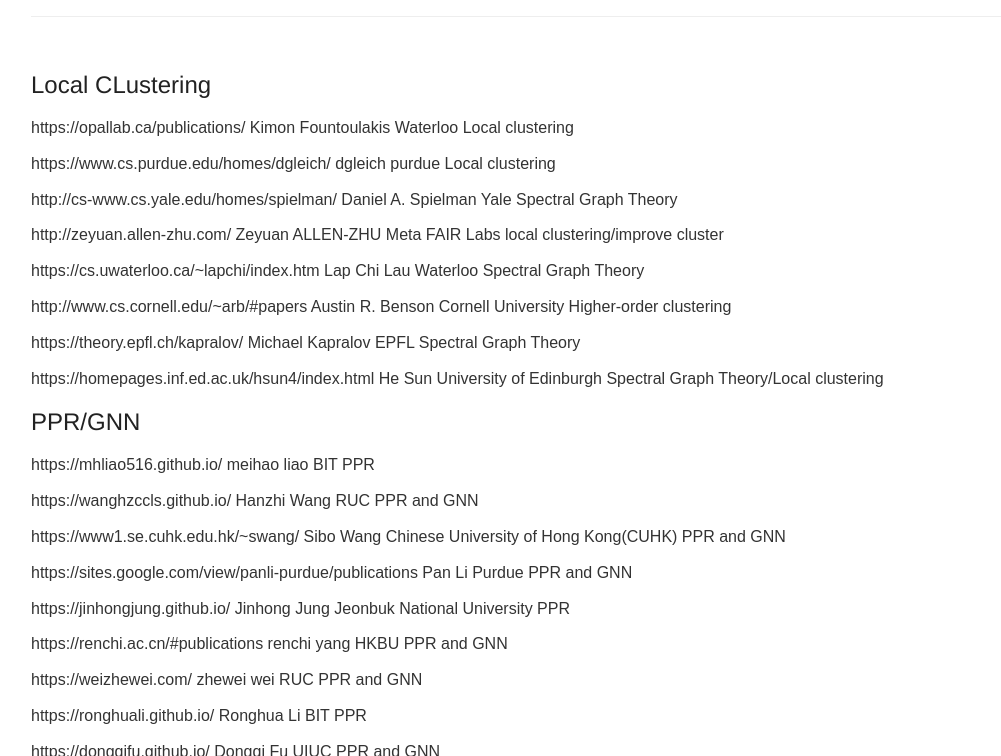
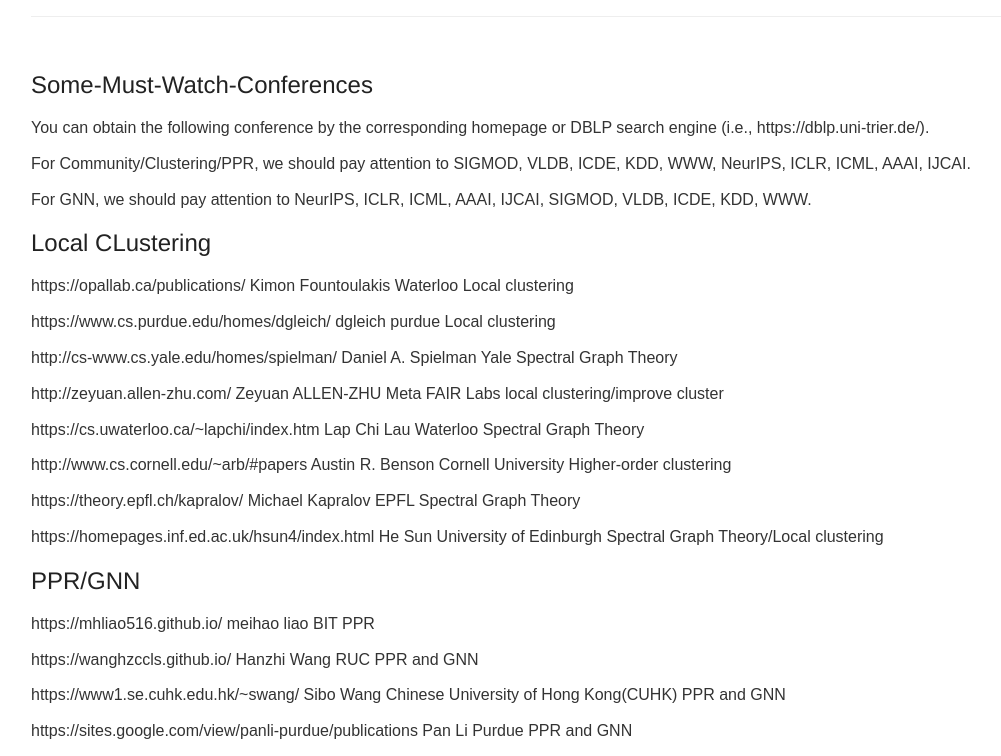
Before and after one commit to longlonglin/longlonglin.github.io, a Jekyll site: the page built from blog.md, in a window 1280 px wide and 900 px high, cut to the strip 144-900 px from the top of the window. Shown: the whole strip, without its empty margins (119-1120 px from the left). Built offline with Jekyll 4.4.1, drawn with Linux system fonts in a browser that asks for light colours.

Commit message:
Update blog.md

```diff
--- a/blog.md
+++ b/blog.md
@@ -3,6 +3,15 @@
 title: blog
 permalink: /blog
 ---
+
+
+## Some-Must-Watch-Conferences
+You can obtain the following conference by the corresponding homepage or DBLP search engine (i.e., https://dblp.uni-trier.de/). <br>
+
+For Community/Clustering/PPR, we should pay attention to SIGMOD, VLDB, ICDE, KDD, WWW, NeurIPS, ICLR, ICML, AAAI, IJCAI. <br>
+
+For GNN, we should pay attention to NeurIPS, ICLR, ICML, AAAI, IJCAI, SIGMOD, VLDB, ICDE, KDD, WWW.  <br>
+
 
 
 ## Local CLustering
```
